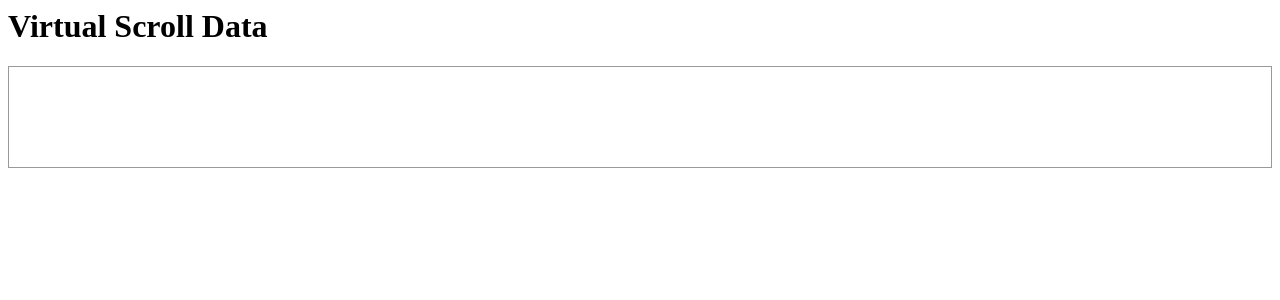
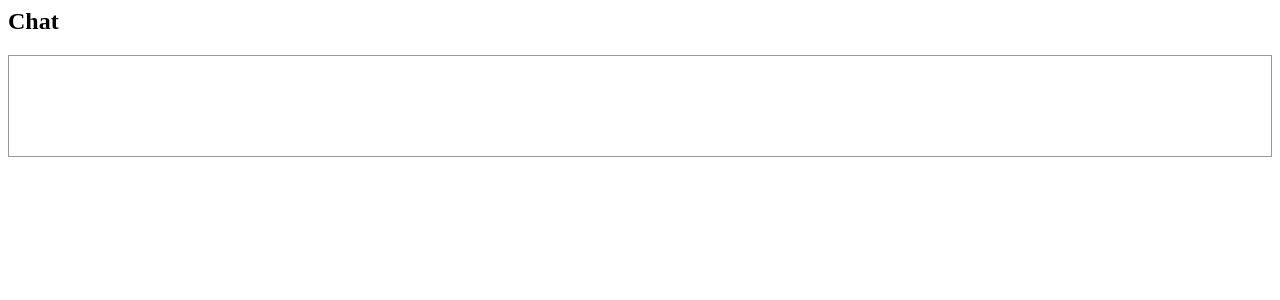
Before and after one commit to joelstevick/material-design-virtual-scroll, an Angular app: page / in a window 1280 px wide. Shown: the top 300 px of the page. Built offline with nearby package versions, Linux system fonts and the light colour scheme.

Commit message:
3 files modified

```diff
--- a/src/app/app.component.html
+++ b/src/app/app.component.html
@@ -1 +1 @@
-<chat-scroll></chat-scroll>
+<chat></chat>
--- a/src/app/components/chat-scroll/chat-scroll.component.html
+++ b/src/app/components/chat-scroll/chat-scroll.component.html
@@ -1,4 +1,3 @@
-<h1>Virtual Scroll Data</h1>
 <cdk-virtual-scroll-viewport>
 	<div id="top" #top></div>
 	<ng-container *cdkVirtualFor="let item of items; index as index">
--- a/src/app/components/chat/chat.component.html
+++ b/src/app/components/chat/chat.component.html
@@ -0,0 +1,3 @@
+<h2>Chat</h2>
+
+<chat-scroll></chat-scroll>
```
